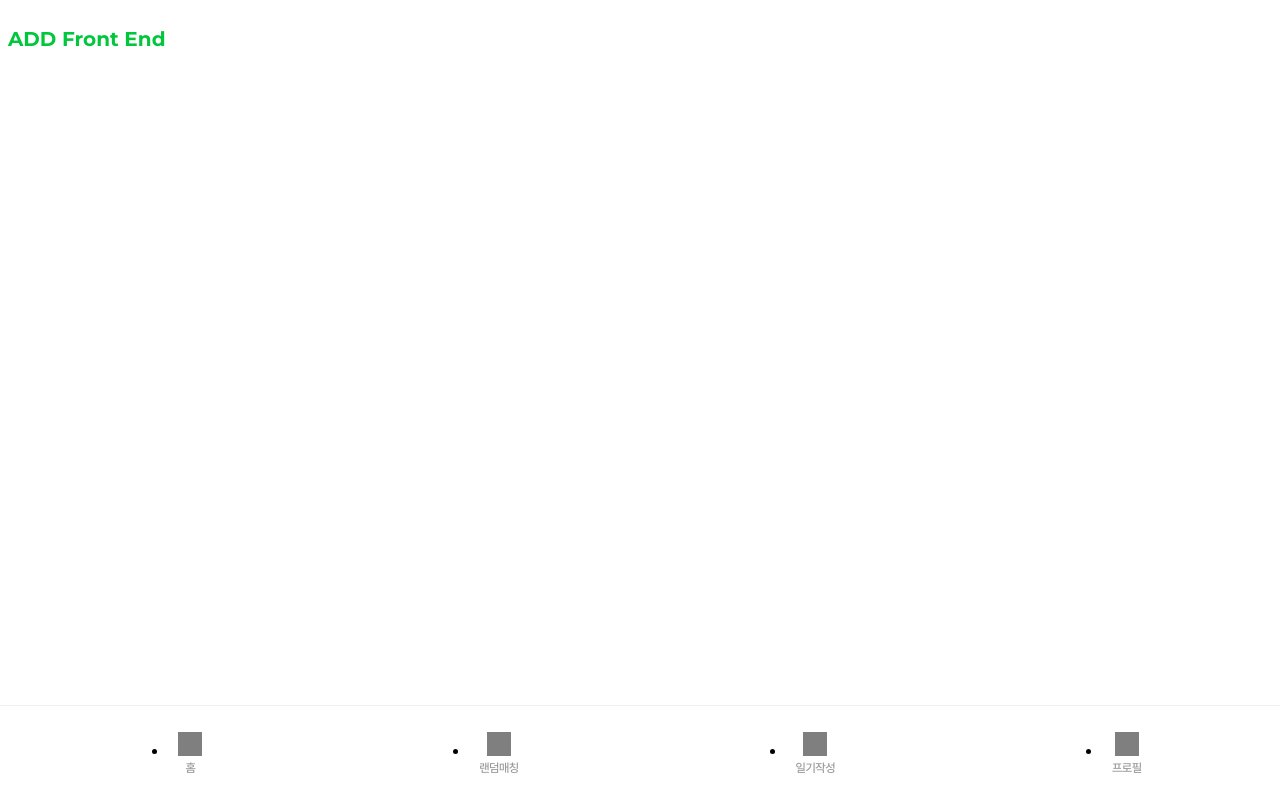
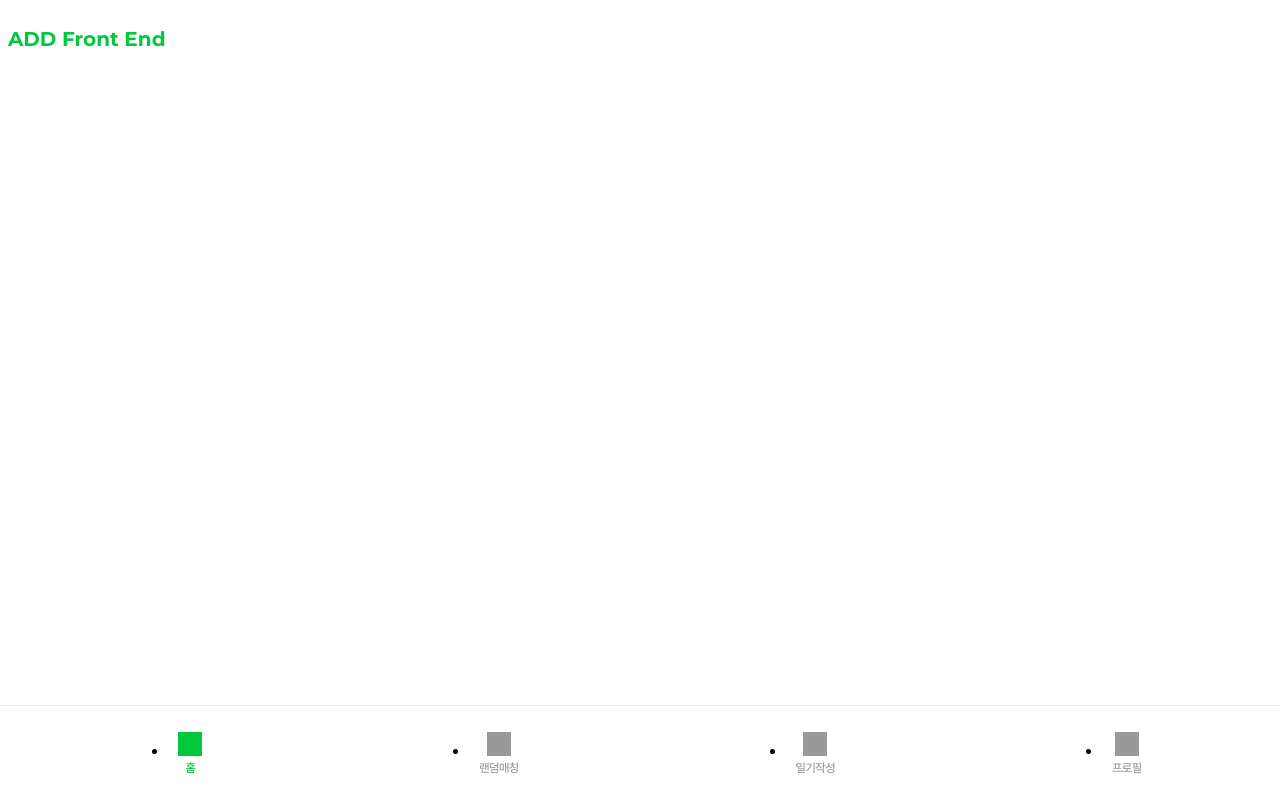
Before and after one commit to a-daily-diary/ADD.FE, a Next.js app: page / in a window 1280 px wide. Built offline with nearby package versions, Linux system fonts and the light colour scheme; what emotion-reset would draw is missing.

Commit message:
♻️ #15 - Navbar 컴포넌트 생성 및 리팩토링
- Navbar 컴포넌트 생성
- 각 네비게이션의 정보를 배열에 담은 NAVIGATION_LIST를 이용하여 코드 리팩토링
- pathname에 따라 폰트 컬러 다르게 적용

```diff
--- /dev/null
+++ b/src/components/layouts/Navbar.tsx
@@ -0,0 +1,85 @@
+import styled from '@emotion/styled';
+import Link from 'next/link';
+import { useRouter } from 'next/router';
+
+const NAVIGATION_LIST = [
+  {
+    label: '홈',
+    href: '/',
+  },
+  {
+    label: '랜덤매칭',
+    href: '/matching',
+  },
+  {
+    label: '일기작성',
+    href: '/write',
+  },
+  {
+    label: '프로필',
+    href: '/profile',
+  },
+];
+
+const Navbar = () => {
+  const router = useRouter();
+  const { pathname } = router;
+
+  return (
+    <Navigation>
+      <NavigationList>
+        {NAVIGATION_LIST.map((navigation) => {
+          const { label, href } = navigation;
+          const isActive = pathname.match(href) !== null;
+
+          return (
+            <li key={`navigation-item-${label}`}>
+              <NavigationLink href={href}>
+                <EmptyIcon isActive={isActive} />
+                <Label isActive={isActive}>{label}</Label>
+              </NavigationLink>
+            </li>
+          );
+        })}
+      </NavigationList>
+    </Navigation>
+  );
+};
+
+export default Navbar;
+
+const Navigation = styled.nav`
+  position: fixed;
+  right: 0;
+  bottom: 0;
+  left: 0;
+  border-top: 1px solid ${({ theme }) => theme.colors.gray_eee};
+`;
+
+const NavigationList = styled.ul`
+  display: flex;
+  justify-content: space-around;
+`;
+
+const NavigationLink = styled(Link)`
+  display: flex;
+  flex-direction: column;
+  align-items: center;
+  justify-content: center;
+  gap: 6px;
+  padding: 10px;
+  ${({ theme }) => theme.fonts.navigation}
+`;
+
+// 아이콘 svg 적용 전, 아이콘 위치 잡기 위해 EmptyIcon 적용
+const EmptyIcon = styled.div<{ isActive: boolean }>`
+  width: 24px;
+  height: 24px;
+  background-color: ${({ theme, isActive }) =>
+    isActive ? theme.colors.main : theme.colors.gray_999};
+`;
+
+const Label = styled.span<{ isActive: boolean }>`
+  color: ${({ theme, isActive }) =>
+    isActive ? theme.colors.main : theme.colors.gray_999};
+`;
--- a/src/pages/index.tsx
+++ b/src/pages/index.tsx
@@ -1,7 +1,7 @@
 import styled from '@emotion/styled';
 import Head from 'next/head';
-import Link from 'next/link';
 import type { NextPage } from 'next';
+import Navbar from 'components/layouts/Navbar';
 
 const Home: NextPage = () => {
   return (
@@ -10,39 +10,10 @@ const Home: NextPage = () => {
         <title>Home | ADD</title>
         <meta name="viewport" content="width=device-width, initial-scale=1" />
       </Head>
-      <main>
-        <section>
-          <Text>ADD Front End</Text>
-        </section>
-        <Navigation>
-          <NavigationList>
-            <li>
-              <NavigationLink href="/">
-                <EmptyIcon />
-                <span>홈</span>
-              </NavigationLink>
-            </li>
-            <li>
-              <NavigationLink href="/matching">
-                <EmptyIcon />
-                <span>랜덤매칭</span>
-              </NavigationLink>
-            </li>
-            <li>
-              <NavigationLink href="/write">
-                <EmptyIcon />
-                <span>일기작성</span>
-              </NavigationLink>
-            </li>
-            <li>
-              <NavigationLink href="/profile">
-                <EmptyIcon />
-                <span>프로필</span>
-              </NavigationLink>
-            </li>
-          </NavigationList>
-        </Navigation>
-      </main>
+      <section>
+        <Text>ADD Front End</Text>
+      </section>
+      <Navbar />
     </>
   );
 };
@@ -53,34 +24,3 @@ const Text = styled.h1`
   ${({ theme }) => theme.fonts.diary_title};
   color: ${({ theme }) => theme.colors.main};
 `;
-
-const Navigation = styled.nav`
-  position: fixed;
-  right: 0;
-  bottom: 0;
-  left: 0;
-  border-top: 1px solid ${({ theme }) => theme.colors.gray_eee};
-`;
-
-const NavigationList = styled.ul`
-  display: flex;
-  justify-content: space-around;
-`;
-
-const NavigationLink = styled(Link)`
-  display: flex;
-  flex-direction: column;
-  align-items: center;
-  justify-content: center;
-  gap: 6px;
-  padding: 10px;
-  ${({ theme }) => theme.fonts.navigation}
-  color: ${({ theme }) => theme.colors.gray_999};
-`;
-
-// 아이콘 svg 적용 전, 아이콘 위치 잡기 위해 EmptyIcon 적용
-const EmptyIcon = styled.div`
-  width: 24px;
-  height: 24px;
-  background-color: rgba(0, 0, 0, 0.5);
-`;
```
